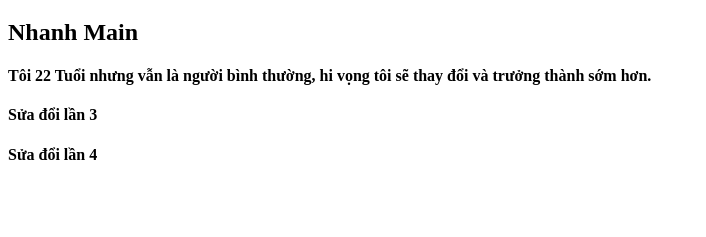
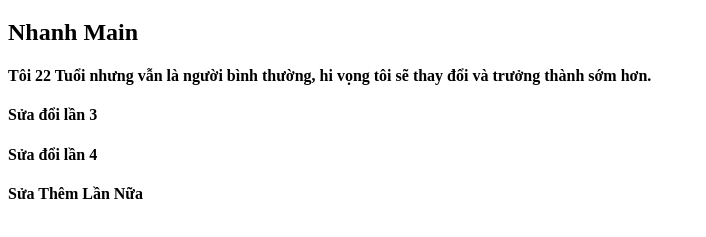
Before and after one commit to yundenany/duan3, a plain HTML site: page index.html in a window 1280 px wide. Shown: the part 61-298 px from the top of the page, without its empty margins (0-706 px from the left). Drawn offline with Linux system fonts and the light colour scheme.

Commit message:
them dong sua them lan nua

```diff
--- a/index.html
+++ b/index.html
@@ -14,5 +14,6 @@
     </h4>
     <h4>Sửa đổi lần 3</h4>
     <h4>Sửa đổi lần 4</h4>
+    <h4>Sửa Thêm Lần Nữa</h4>
   </body>
 </html>
```
